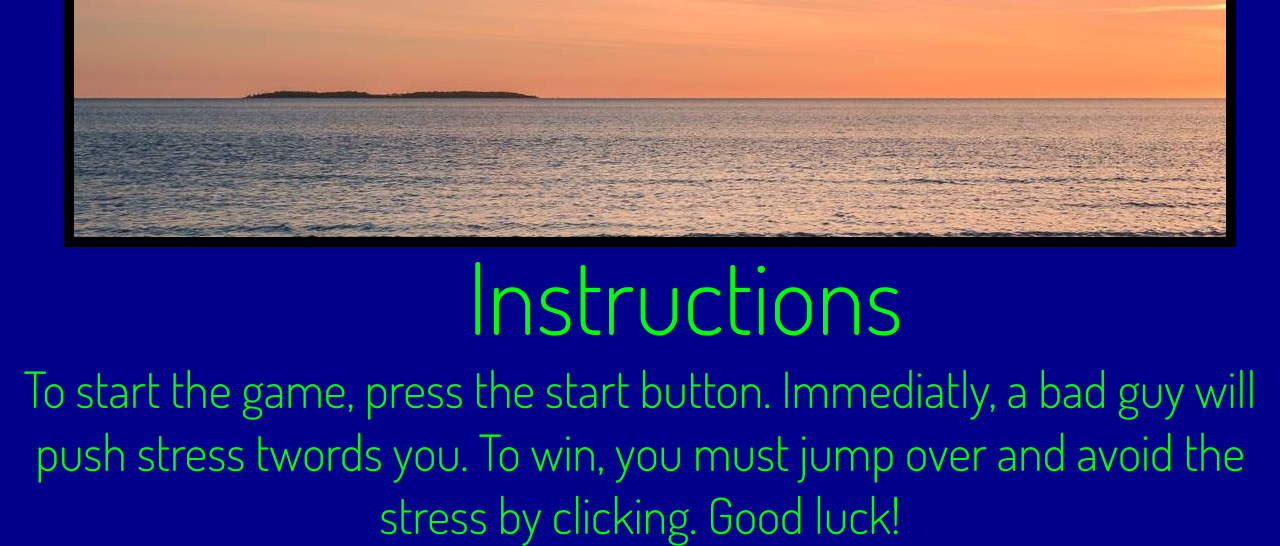
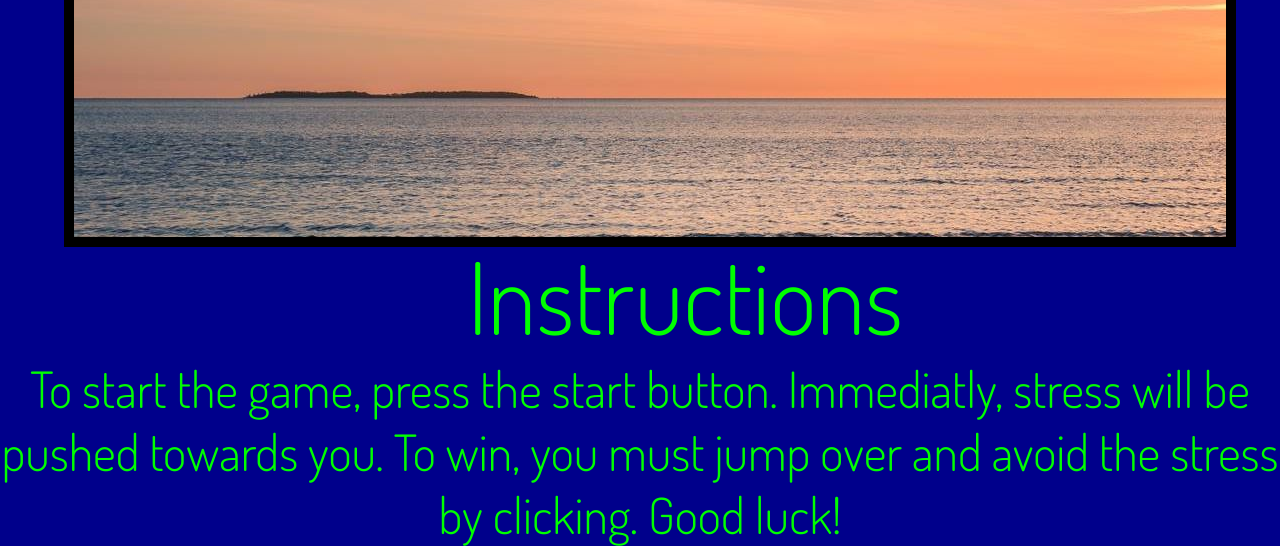
Before and after one commit to Niteesh-Kalangi/Mentality-Website, a plain HTML site: page short-term/Arcade/src/Games/Game1.html in a window 1280 px wide. Shown: the part 493-1039 px from the top of the page. Drawn offline with Linux system fonts and the light colour scheme.

Commit message:
Update Game1.html

```diff
--- a/short-term/Arcade/src/Games/Game1.html
+++ b/short-term/Arcade/src/Games/Game1.html
@@ -168,7 +168,7 @@
         <div class = "instruct">
           <p class = "typeb">Instructions</p>
           <p class = "typec">
-            To start the game, press the start button. Immediatly, a bad guy will push stress twords you. To win, you must jump over and avoid the stress by clicking. Good luck!
+            To start the game, press the start button. Immediatly, stress will be pushed towards you. To win, you must jump over and avoid the stress by clicking. Good luck!
           </p>
         </div>
 
```
